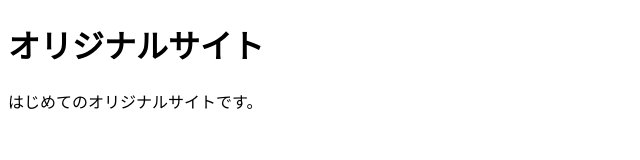
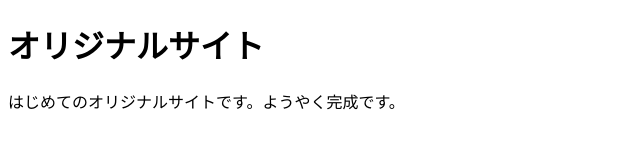
Before and after one commit to suzukijunichi/mysite, a plain HTML site: page index.html in a window 1280 px wide. Shown: the whole page, without its empty margins (0-640 px from the left). Drawn offline with Linux system fonts and the light colour scheme.

Commit message:
Add files via upload

```diff
--- a/index.html
+++ b/index.html
@@ -7,6 +7,6 @@
 </head>
 <body>
   <h1>オリジナルサイト</h1>
-  <p>はじめてのオリジナルサイトです。</p>
+  <p>はじめてのオリジナルサイトです。ようやく完成です。</p>
 </body>
 </html>
```
